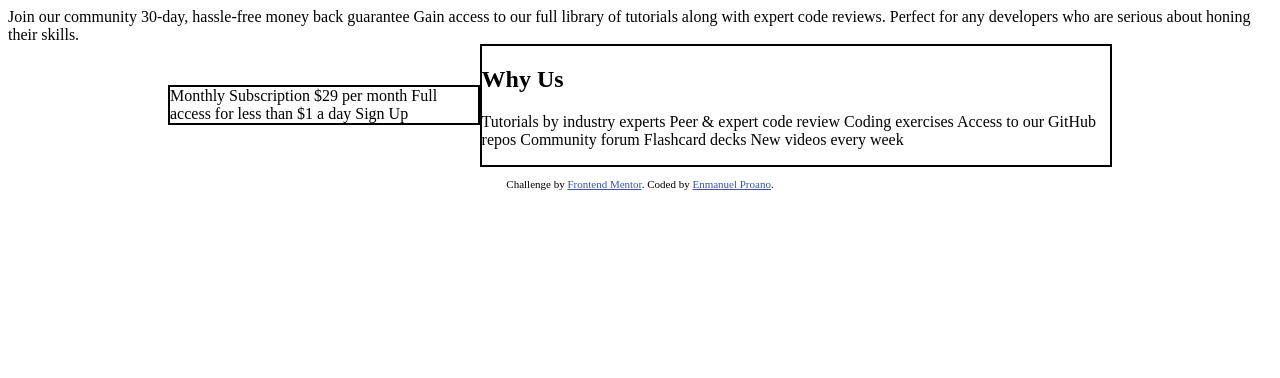
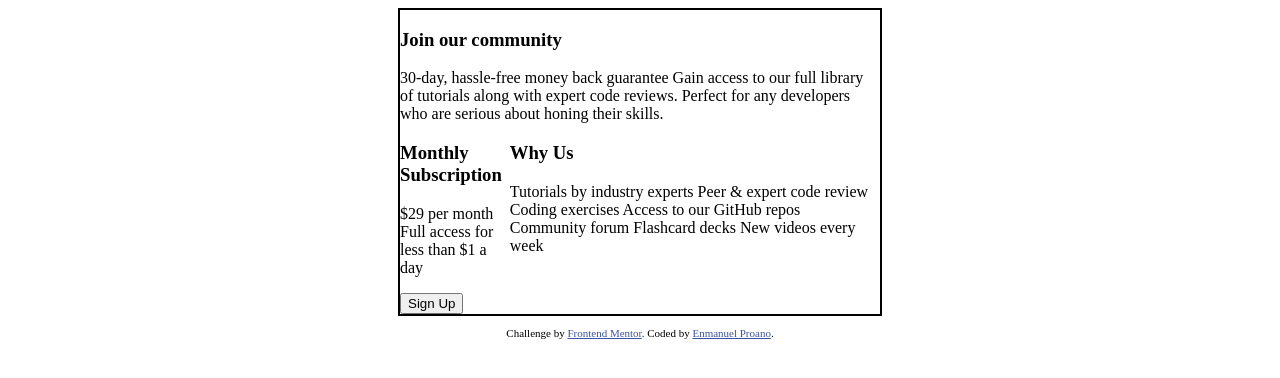
Before and after one commit to enmpro/frontend-1, a plain HTML site: page index.html in a window 1280 px wide. Drawn offline with Linux system fonts and the light colour scheme.

Commit message:
formatting and css

```diff
--- a/global.css
+++ b/global.css
@@ -5,6 +5,16 @@
 
 .attribution a {
     color: hsl(228, 45%, 44%);
+}
+
+.box-container {
+    border: 2px solid black;
+    width: 30em;
+    margin: auto;
+}
+
+.top-row {
+
 }
 
 .bottom-row {
--- a/index.html
+++ b/index.html
@@ -13,30 +13,37 @@
 </head>
 
 <body>
-  <div>
+  <div class="box-container">
+    <div class="top-row">
+      <div class="top-e-1">
+        <h3>
           Join our community
-
+        </h3>
         30-day, hassle-free money back guarantee
 
         Gain access to our full library of tutorials along with expert code reviews.
         Perfect for any developers who are serious about honing their skills.
       </div>
+    </div>
 
     <div class="bottom-row">
-    <div class="row-e-1">
+      <div class="bot-e-1">
+        <h3>
           Monthly Subscription
-
+        </h3>
+        <p>
           &dollar;29 per month
 
         Full access for less than &dollar;1 a day
+        </p>
 
-      Sign Up
+        <button>Sign Up</button>
 
       </div>
-    <div class="row-e-2">
-      <h2>
+      <div class="bot-e-2">
+        <h3>
           Why Us
-      </h2>
+        </h3>
         <p>
           Tutorials by industry experts
           Peer &amp; expert code review
@@ -49,7 +56,7 @@
 
       </div>
     </div>
-
+  </div>
   <footer>
     <p class="attribution">
       Challenge by <a rel="noopener" href="https://www.frontendmentor.io?ref=challenge" target="_blank">Frontend
```
Lines whose indentation alone changed are shown as unchanged.
